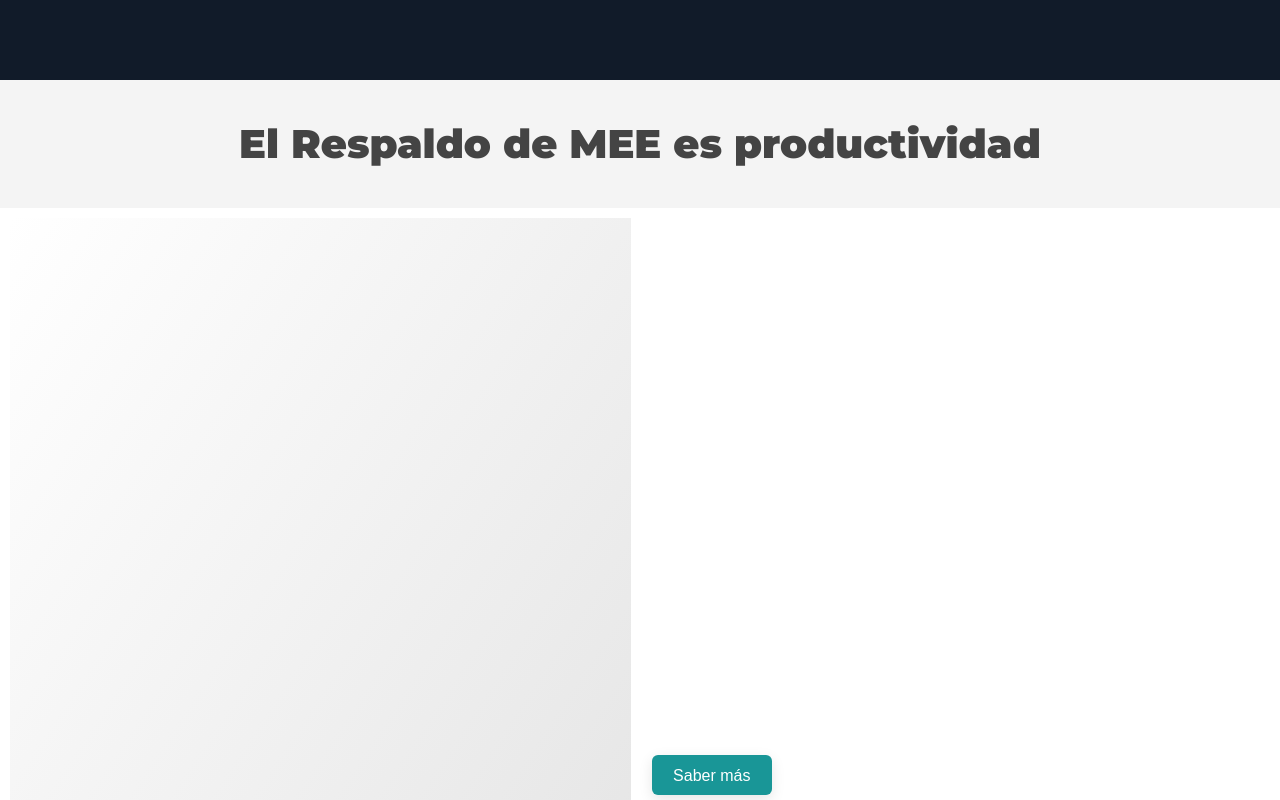
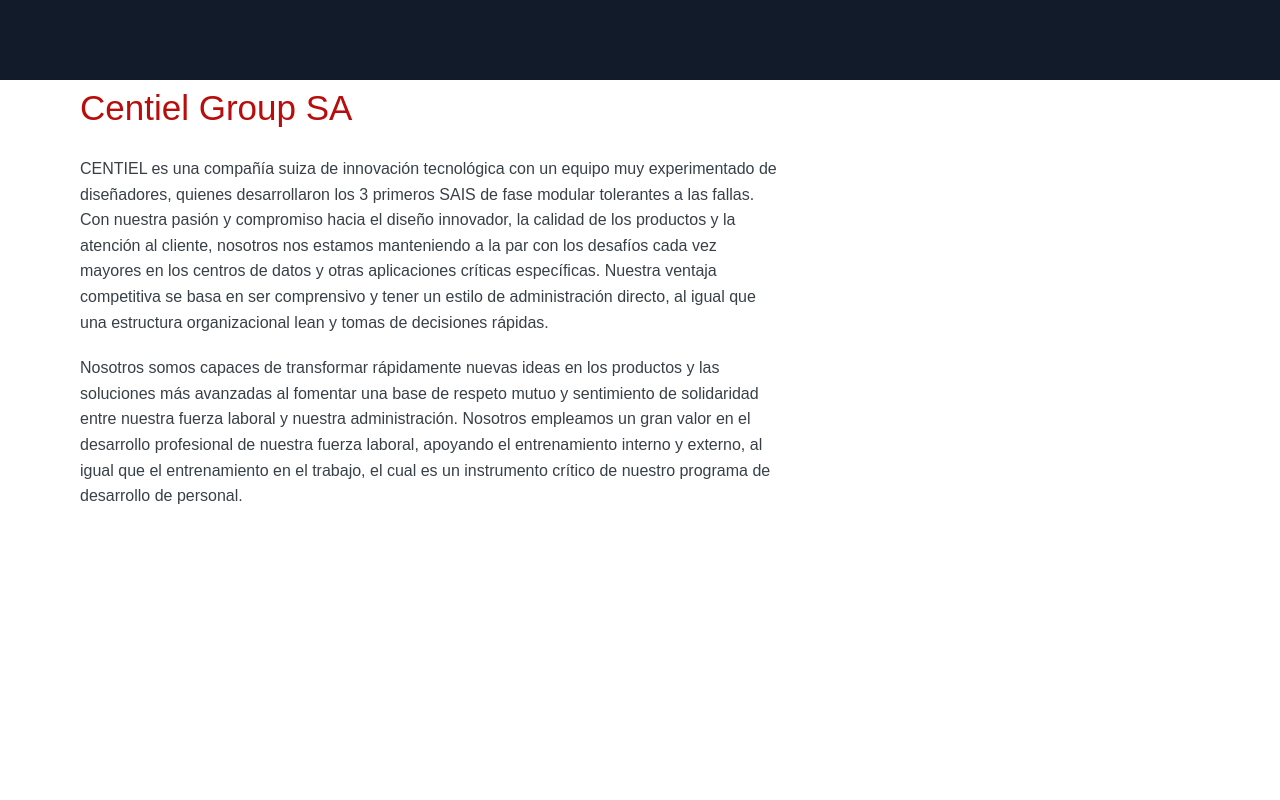
Before and after one commit to Gitbertod/meelatam, a React (Vite) app: page /acerca-de-centiel in a window 1280 px wide. Shown: the part 1040-1840 px from the top of the page. Built offline with nearby package versions, Linux system fonts and the light colour scheme.

Commit message:
se creo componente para seccion en Acerca de centiel

```diff
--- a/components/textSection/TextSection.jsx
+++ b/components/textSection/TextSection.jsx
@@ -59,7 +59,7 @@
         <p ref={textRef} className={styles.text}>
           {text}
         </p>
-        <button  className={styles.btn}>Saber más</button>
+
       </div>
     </div>
   );
--- a/components/textSection/TextSection.module.css
+++ b/components/textSection/TextSection.module.css
@@ -34,7 +34,7 @@
 }
 .text {
   max-width: 100%;
-  font-size: 25px;
+  font-size: 20px;
   margin-bottom: 20px;
   word-break: break-word;
 }
--- /dev/null
+++ b/components/textSectionDual/TextSectionDual.jsx
@@ -0,0 +1,36 @@
+import React from "react";
+import styles from "./TextSectionDual.module.css";
+
+const TextSectionDual = () => {
+  return (
+    <section>
+      <h2 className={styles.title}>Centiel Group SA</h2>
+      <div className={styles.container}>
+        <p className={styles.parrafo}>
+          CENTIEL es una compañía suiza de innovación tecnológica con un equipo
+          muy experimentado de diseñadores, quienes desarrollaron los 3 primeros
+          SAIS de fase modular tolerantes a las fallas. Con nuestra pasión y
+          compromiso hacia el diseño innovador, la calidad de los productos y la
+          atención al cliente, nosotros nos estamos manteniendo a la par con los
+          desafíos cada vez mayores en los centros de datos y otras aplicaciones
+          críticas específicas. Nuestra ventaja competitiva se basa en ser
+          comprensivo y tener un estilo de administración directo, al igual que
+          una estructura organizacional lean y tomas de decisiones rápidas.
+        </p>
+
+        <p className={styles.parrafo}>
+          Nosotros somos capaces de transformar rápidamente nuevas ideas en los
+          productos y las soluciones más avanzadas al fomentar una base de
+          respeto mutuo y sentimiento de solidaridad entre nuestra fuerza
+          laboral y nuestra administración. Nosotros empleamos un gran valor en
+          el desarrollo profesional de nuestra fuerza laboral, apoyando el
+          entrenamiento interno y externo, al igual que el entrenamiento en el
+          trabajo, el cual es un instrumento crítico de nuestro programa de
+          desarrollo de personal.
+        </p>
+      </div>
+    </section>
+  );
+};
+
+export default TextSectionDual;
--- /dev/null
+++ b/components/textSectionDual/TextSectionDual.module.css
@@ -0,0 +1,18 @@
+.container{
+    display: flex;
+    flex-wrap: wrap;
+    margin-left: 40px;
+    margin-right: 40px;
+}
+.title{
+    font-size: 35px;
+    color: rgb(185, 13, 13);
+    margin-left: 80px;
+}
+.parrafo{
+    max-width: 700px;
+    min-width: 370px;
+    margin-left: 40px;
+    margin-right: 40px;
+    margin-top: 20px;
+}
--- a/views/AcercaDeCentiel.jsx
+++ b/views/AcercaDeCentiel.jsx
@@ -1,37 +1,24 @@
-import React from 'react'
-import NavBar from '../components/navbar/NavBar'
-import ParallaxHero from '../components/parallaxHero/ParallaxHero'
-import SectionComponent2 from '../components/sectionComponent2/SectionComponent2'
-import PhotoSection from '../components/photoSection/PhotoSection'
-import TextSection from '../components/textSection/TextSection'
-import CardParallax from '../components/cardParallax/CardParallax'
-
+import React from "react";
+import NavBar from "../components/navbar/NavBar";
+import ParallaxHero from "../components/parallaxHero/ParallaxHero";
+import SectionComponent2 from "../components/sectionComponent2/SectionComponent2";
+import PhotoSection from "../components/photoSection/PhotoSection";
+import TextSection from "../components/textSection/TextSection";
+import CardParallax from "../components/cardParallax/CardParallax";
+import TextSectionDual from "../components/textSectionDual/TextSectionDual";
 
 
 const AcercaDeCentiel = () => {
   return (
     <>
-    <NavBar></NavBar>
-    <ParallaxHero/>
-    <CardParallax/>
-    <SectionComponent2>
-        <PhotoSection
-          title={"HIREF XSW"}
-          image={"./TSE_3.png"}
-          subtitle={
-            "XSW es la gama de enfriadoras condensadas por agua con compresores scroll de HiRef."
-          }
-        />
-        <TextSection
-          title={"Título aqui"}
-          text={
-            "XSW es la gama de enfriadoras condensadas por agua con compresores scroll de HiRef."
-          }
-        />
+      <NavBar></NavBar>
+      <ParallaxHero />
+      <SectionComponent2>
+        <TextSectionDual/>
       </SectionComponent2>
+      <CardParallax />
+    </>
+  );
+};
 
-    </>
-  )
-}
-
-export default AcercaDeCentiel
+export default AcercaDeCentiel;
```
